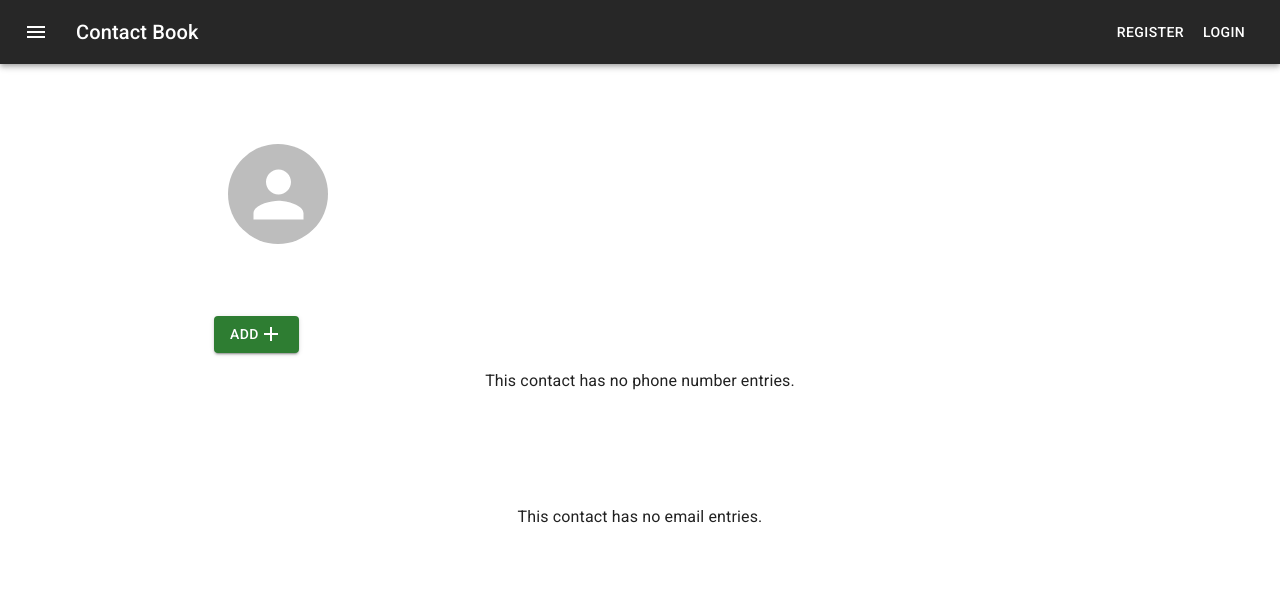
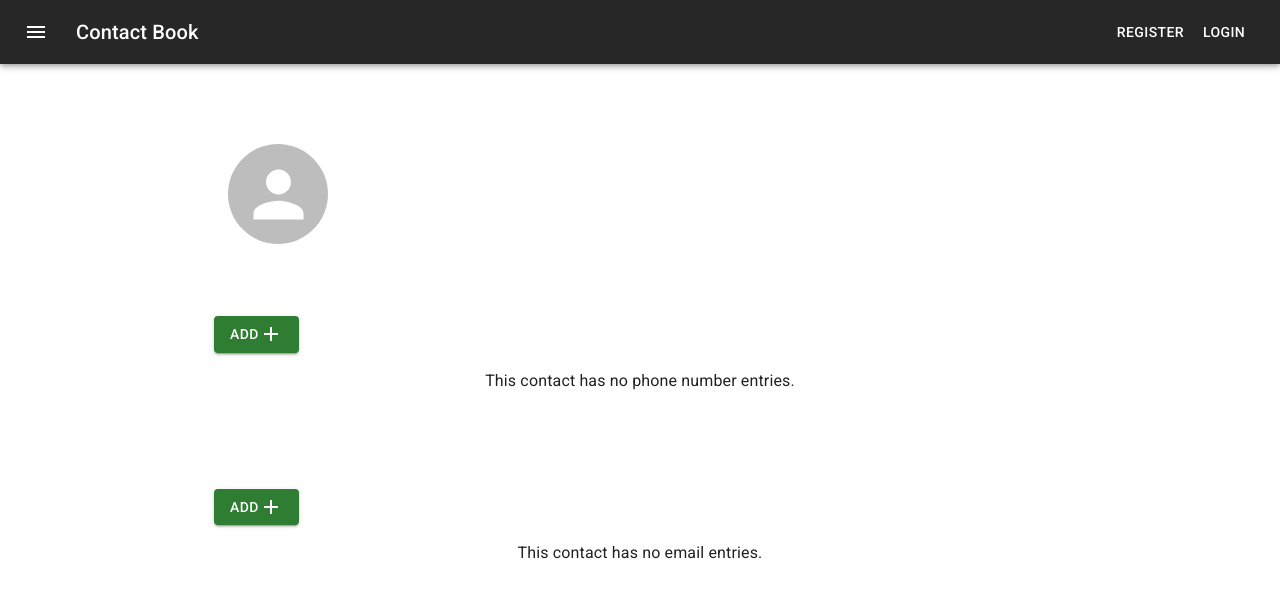
Before and after one commit to msped/contactbook, a React (Create React App) app in the folder frontend/: page /contact/1 in a window 1280 px wide. Shown: the top 598 px of the page. Built offline with nearby package versions, Linux system fonts and the light colour scheme; no server answers.

Commit message:
added createemail dialog to contact detail

```diff
--- a/frontend/src/pages/ContactDetail.js
+++ b/frontend/src/pages/ContactDetail.js
@@ -5,6 +5,7 @@ import api from '../axios'
 
 import ContentTable from '../components/Table'
 import CreatePhoneNumber from '../components/CreatePhoneNumber'
+import CreateEmail from '../components/CreateEmail'
 
 const theme = createTheme();
 
@@ -66,7 +67,7 @@ export default function ContactDetail() {
                     </Typography>
                 </Grid>
                 <Grid item xs={12} mt={5}>
-                    <CreatePhoneNumber contactID={contact_id} callbackData={handlePhoneNumberCallback} mb={3}/>
+                    <CreatePhoneNumber contactID={contact_id} callbackData={handlePhoneNumberCallback} />
                     <Grid container spacing={0} mt={2}>
                     { phonenumbers === undefined || phonenumbers.length === 0 ? (
                         <Grid item xs={12}>
@@ -82,7 +83,7 @@ export default function ContactDetail() {
                 </Grid>
 
                 <Grid item xs={12} mt={10}>
-
+                    <CreateEmail contactID={contact_id} callbackData={handlePhoneNumberCallback} />
                     <Grid container spacing={0} mt={2}>
                     { emails === undefined || emails.length === 0 ? (
                         <Grid item xs={12}>
```
